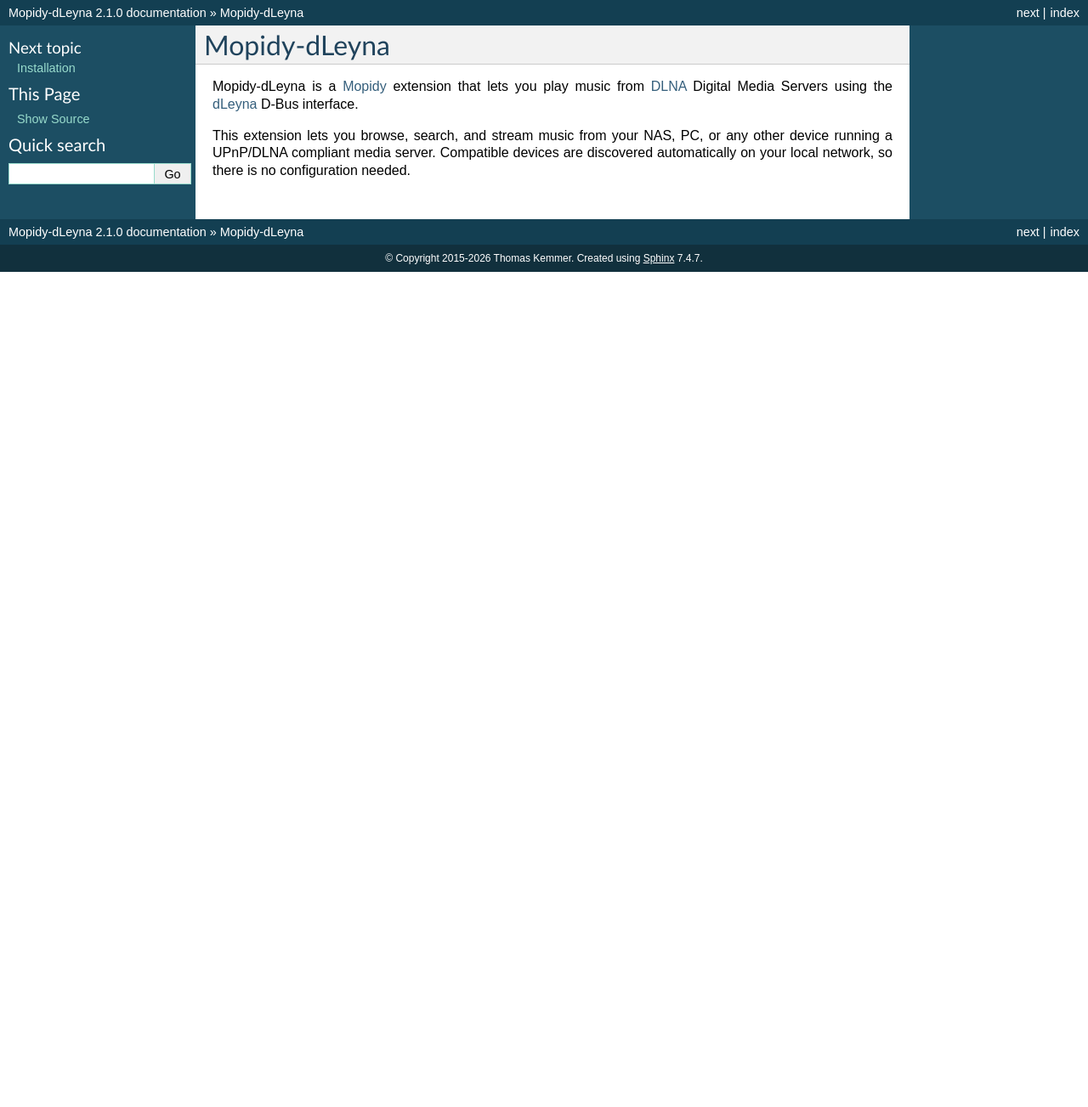
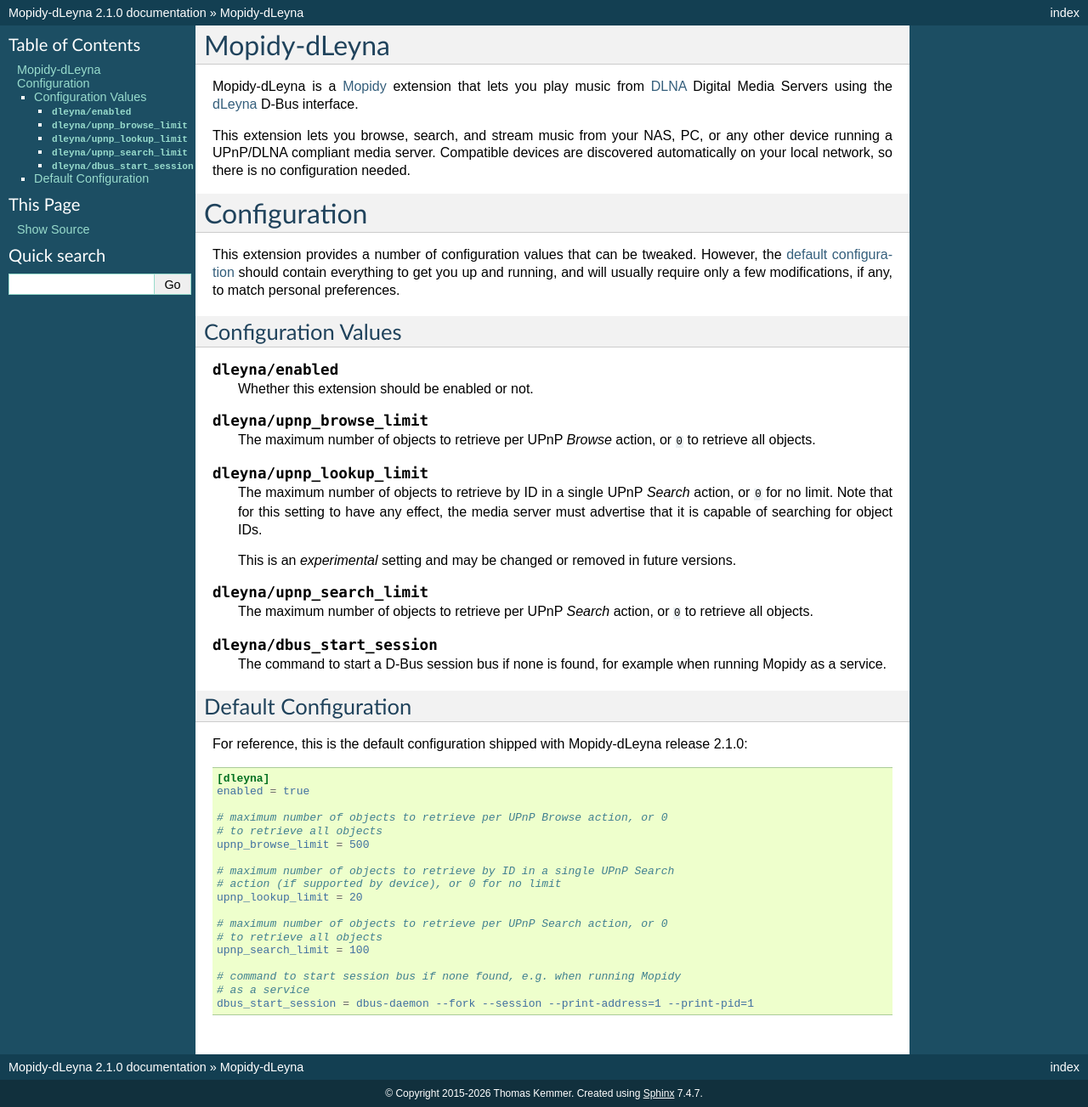
Before and after one commit to tkem/mopidy-dleyna, a Sphinx documentation site: the page built from docs/index.rst, in a window 1280 px wide. Shown: the whole page at 85% size. Built offline with Sphinx 7.4.7, drawn with Linux system fonts in a browser that asks for light colours; before the commit the page ends 900 px from its top, so only the background shows below that.

```diff
--- a/docs/changelog.rst
+++ /dev/null
@@ -1,5 +0,0 @@
-**********
-Change Log
-**********
-
-.. include:: ../CHANGELOG.rst
--- a/docs/index.rst
+++ b/docs/index.rst
@@ -10,14 +12,61 @@ NAS, PC, or any other device running a UPnP/DLNA compliant media
 server.  Compatible devices are discovered automatically on your local
 network, so there is no configuration needed.
 
+*************
+Configuration
+*************
 
-.. toctree::
-   :hidden:
+This extension provides a number of configuration values that can be
+tweaked.  However, the :ref:`default configuration <defconf>` should
+contain everything to get you up and running, and will usually require
+only a few modifications, if any, to match personal preferences.
 
-   install
-   config
-   changelog
-   license
+
+.. _confvals:
+
+Configuration Values
+====================
+
+.. confval:: dleyna/enabled
+
+   Whether this extension should be enabled or not.
+
+.. confval:: dleyna/upnp_browse_limit
+
+   The maximum number of objects to retrieve per UPnP `Browse` action,
+   or ``0`` to retrieve all objects.
+
+.. confval:: dleyna/upnp_lookup_limit
+
+   The maximum number of objects to retrieve by ID in a single UPnP
+   `Search` action, or ``0`` for no limit.  Note that for this setting
+   to have any effect, the media server must advertise that it is
+   capable of searching for object IDs.
+
+   This is an *experimental* setting and may be changed or removed in
+   future versions.
+
+.. confval:: dleyna/upnp_search_limit
+
+   The maximum number of objects to retrieve per UPnP `Search` action,
+   or ``0`` to retrieve all objects.
+
+.. confval:: dleyna/dbus_start_session
+
+   The command to start a D-Bus session bus if none is found, for
+   example when running Mopidy as a service.
+
+
+.. _defconf:
+
+Default Configuration
+=====================
+
+For reference, this is the default configuration shipped with
+Mopidy-dLeyna release |release|:
+
+.. literalinclude:: ../src/mopidy_dleyna/ext.conf
+   :language: ini
 
 
 .. _Mopidy: http://www.mopidy.com/
--- a/docs/install.rst
+++ /dev/null
@@ -1,32 +0,0 @@
-************
-Installation
-************
-
-On Debian Linux and Debian-based distributions like Ubuntu or
-Raspbian, install the ``mopidy-dleyna`` package from apt.mopidy.com_::
-
-  apt-get install mopidy-dleyna
-
-Otherwise, first make sure the following dependencies are met on your
-system:
-
-- D-Bus Python bindings, such as the package ``python-dbus`` in
-  Debian/Ubuntu/Raspbian [#footnote1]_.
-
-- The ``dleyna-server`` package available in Ubuntu 14.04 and Debian
-  "jessie".  For other platforms, please see the dLeyna `installation
-  instructions <https://github.com/01org/dleyna-server>`_.
-
-Then install the Python package from PyPI_::
-
-  pip install Mopidy-dLeyna
-
-
-.. rubric:: Footnotes
-
-.. [#footnote1] On some distributions such as Arch Linux, it may also
-  be necessary to install the ``dbus-glib`` package.
-
-
-.. _apt.mopidy.com: http://apt.mopidy.com/
-.. _PyPI: https://pypi.python.org/pypi/Mopidy-dLeyna/
```
Also changed, not shown: other parts of docs/index.rst (+2 -0 lines), README.rst (+53 -9 lines), docs/config.rst (deleted, +0 -55 lines), docs/license.rst (deleted, +0 -17 lines).
